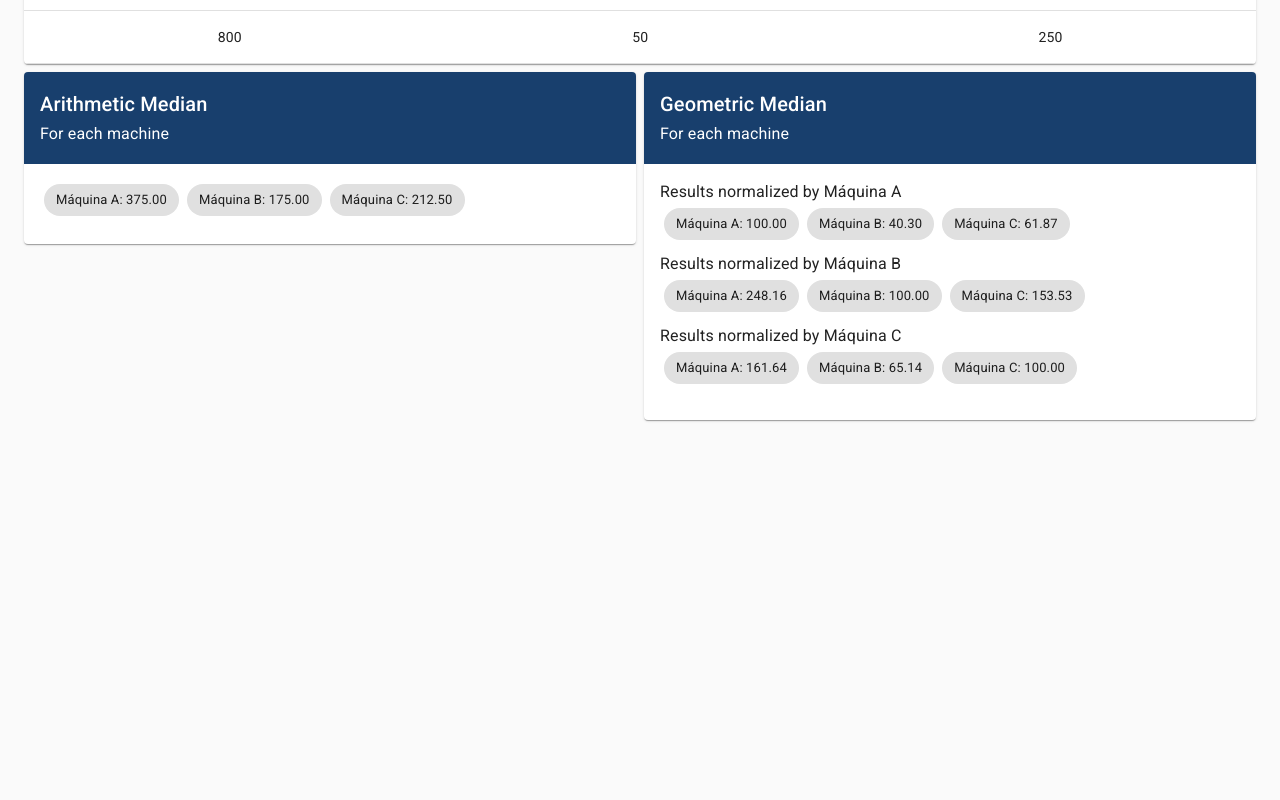
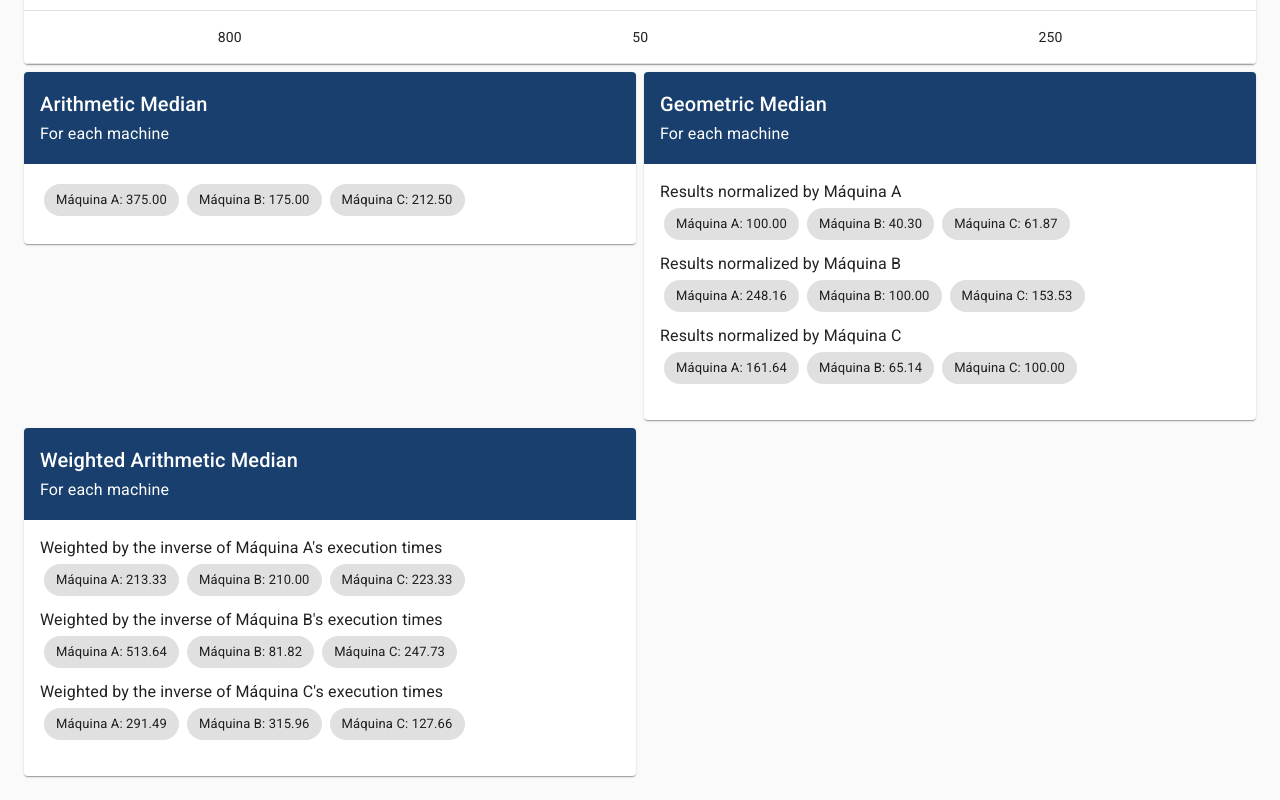
Before and after one commit to reloadedhead/performance-comparator, a React (Create React App) app: page / in a window 1280 px wide. Shown: the part 357-1157 px from the top of the page. Before the commit the page ends 801 px from the top, so only its background shows below. Built offline with nearby package versions, Linux system fonts and the light colour scheme.

Commit message:
add weighted arithmetic median

```diff
--- a/src/components/result-card/index.tsx
+++ b/src/components/result-card/index.tsx
@@ -1,2 +1,3 @@
 export { default as ArithmeticResults } from './arithmetic';
 export { default as GeometricResults } from './geometric';
+export { default as WeightedResults } from './weighted';
--- /dev/null
+++ b/src/components/result-card/weighted.tsx
@@ -0,0 +1,48 @@
+import React from 'react';
+import { CardContent, Chip, createStyles, makeStyles, Theme, Typography } from '@material-ui/core';
+import { useTranslation } from 'react-i18next';
+import ResultCard from './card';
+import { useBenchmarks } from '../../contexts/benchmarks';
+
+const useStyles = makeStyles((theme: Theme) =>
+  createStyles({
+    chip: {
+      margin: theme.spacing(0.5),
+    },
+    row: {
+      marginBottom: theme.spacing(1),
+    },
+  })
+);
+
+const WeightedResults = () => {
+  const classes = useStyles();
+  const { t } = useTranslation();
+  const { machines, getWeightedArithmeticMedian } = useBenchmarks();
+
+  return (
+    <ResultCard title={t('main.results.weightedMedian')}>
+      <CardContent>
+        {machines.map(weightedByMachineId => (
+          <div className={classes.row} key={weightedByMachineId}>
+            <Typography>
+              {t('main.results.weightedSubtitle', { machineId: weightedByMachineId })}
+            </Typography>
+            {machines.map(machineId => (
+              <Chip
+                className={classes.chip}
+                key={`weighted-by-${weightedByMachineId}-${machineId}`}
+                label={`${machineId}: ${getWeightedArithmeticMedian(
+                  machineId,
+                  weightedByMachineId
+                ).toFixed(2)}`}
+              />
+            ))}
+          </div>
+        ))}
+      </CardContent>
+    </ResultCard>
+  );
+};
+
+export default WeightedResults;
--- a/src/contexts/benchmarks.tsx
+++ b/src/contexts/benchmarks.tsx
@@ -12,6 +12,7 @@ interface BenchmarksContext {
   addMachine: (machineId: string, values: number[]) => void;
   getArithmeticMedian: (forMachine: string) => number;
   getGeometricMedian: (forMachine: string, normalizedBy: string) => number;
+  getWeightedArithmeticMedian: (forMachine: string, weightedBy: string) => number;
 }
 
 const initialState: BenchmarksContext = {
@@ -28,6 +29,7 @@ const initialState: BenchmarksContext = {
   deleteMachine: (machineId: string) => {},
   getArithmeticMedian: (forMachine: string) => 0,
   getGeometricMedian: (forMachine: string) => 0,
+  getWeightedArithmeticMedian: (forMachine: string, weightedBy: string) => 0,
 };
 
 const BenchmarksContext = createContext(initialState);
@@ -96,6 +98,20 @@ export const BenchmarksProvider = ({ children }: { children: ReactNode }) => {
     return Math.pow(result, 1 / benchmarks.length);
   };
 
+  const getWeightedArithmeticMedian = (forMachine: string, weightedBy: string) => {
+    let weight = 0;
+    let relation = 0;
+    let result = 0;
+    benchmarks.forEach(b => (weight = weight + 1 / b.values[weightedBy]));
+
+    benchmarks.forEach(b => {
+      relation = (1 / weight) * (1 / b.values[weightedBy]);
+      result = result + relation * b.values[forMachine];
+    });
+
+    return result;
+  };
+
   return (
     <BenchmarksContext.Provider
       value={{
@@ -107,6 +123,7 @@ export const BenchmarksProvider = ({ children }: { children: ReactNode }) => {
         deleteMachine,
         getArithmeticMedian,
         getGeometricMedian,
+        getWeightedArithmeticMedian,
       }}
     >
       {children}
--- a/src/pages/main/index.tsx
+++ b/src/pages/main/index.tsx
@@ -1,6 +1,6 @@
 import { Grid } from '@material-ui/core';
 import React from 'react';
-import { ArithmeticResults, GeometricResults } from '../../components/result-card';
+import { ArithmeticResults, GeometricResults, WeightedResults } from '../../components/result-card';
 import BenchmarkTable from '../../components/table';
 import { useBenchmarks } from '../../contexts/benchmarks';
 
@@ -18,12 +18,9 @@ const MainPage = () => {
       <Grid item xs={6}>
         <GeometricResults />
       </Grid>
-      {/* <Grid item xs={6}>
-        <ResultCard
-          title={t('main.results.geometricMedian')}
-          results={machines.map(machineId => ({ machineId, value: getGeometricMedian(machineId) }))}
-        />
-      </Grid> */}
+      <Grid item xs={6}>
+        <WeightedResults />
+      </Grid>
     </Grid>
   );
 };
--- a/src/static/locales/en-US.json
+++ b/src/static/locales/en-US.json
@@ -23,7 +23,9 @@
       "subtitle": "For each machine",
       "arithmeticMedian": "Arithmetic Median",
       "geometricMedian": "Geometric Median",
-      "geometricSubtitle": "Results normalized by {{machineId}}"
+      "geometricSubtitle": "Results normalized by {{machineId}}",
+      "weightedMedian": "Weighted Arithmetic Median",
+      "weightedSubtitle": "Weighted by the inverse of {{machineId}}'s execution times"
     }
   }
 }
--- a/src/static/locales/es-AR.json
+++ b/src/static/locales/es-AR.json
@@ -31,7 +31,9 @@
       "subtitle": "Para cada máquina",
       "arithmeticMedian": "Media Aritmética",
       "geometricMedian": "Media Geométrica",
-      "geometricSubtitle": "Resultados normalizados seguún {{machineId}}"
+      "geometricSubtitle": "Resultados normalizados seguún {{machineId}}",
+      "weightedMedian": "Media Aritmética Ponderada",
+      "weightedSubtitle": "Ponderada por el inverso de tiempos de ejecución de {{machineId}}"
     }
   }
 }
```
